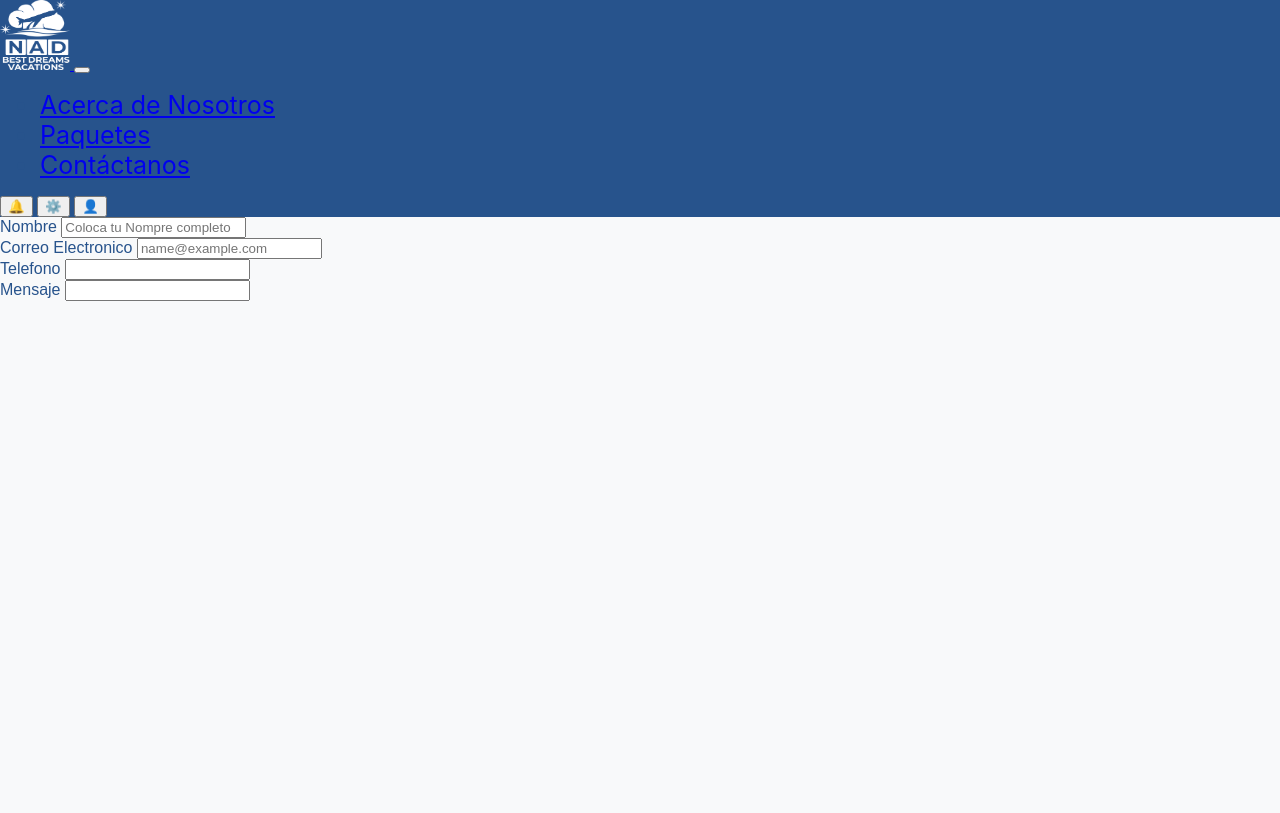
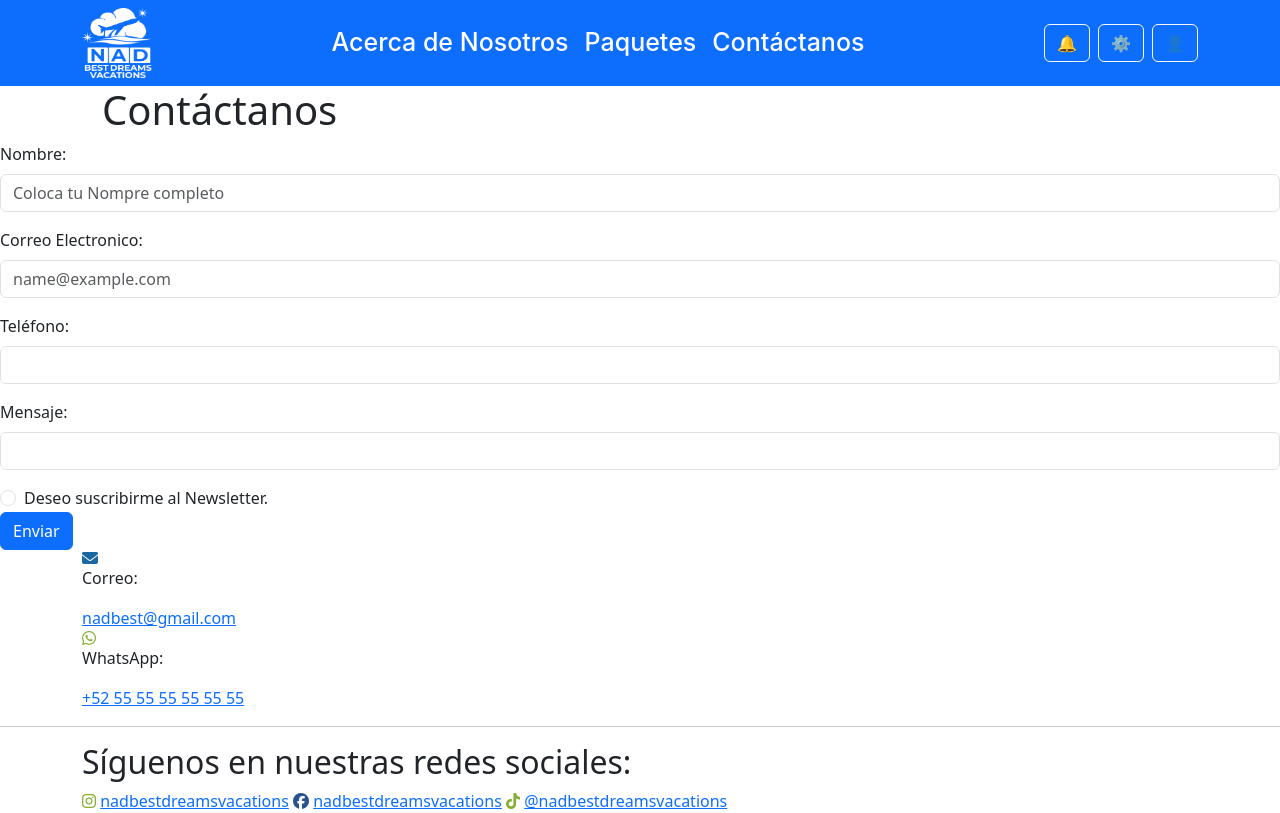
Before and after one commit to Jessicalopez98/Agenciadeviajes, a plain HTML site: page contactanos.html in a window 1280 px wide. Drawn offline with nearby package versions, Linux system fonts and the light colour scheme; files whose address does not match are found by name.

Commit message:
Se añade a HTML los enlaces de contacto

```diff
--- a/contactanos.html
+++ b/contactanos.html
@@ -4,8 +4,15 @@
   <head>
     <meta name="viewport" content="width=device-width, initial-scale=1.0">
 
-    <title> Document using Javascript</title>
+    <title> Contáctanos</title>
     <link rel="stylesheet" href="./css/styles.css">
+    <link href="https://cdn.jsdelivr.net/npm/bootstrap@5.3.7/dist/css/bootstrap.min.css" rel="stylesheet"
+      integrity="sha384-LN+7fdVzj6u52u30Kp6M/trliBMCMKTyK833zpbD+pXdCLuTusPj697FH4R/5mcr" crossorigin="anonymous">
+    <script src="https://cdn.jsdelivr.net/npm/bootstrap@5.3.7/dist/js/bootstrap.bundle.min.js"
+      integrity="sha384-ndDqU0Gzau9qJ1lfW4pNLlhNTkCfHzAVBReH9diLvGRem5+R9g2FzA8ZGN954O5Q"
+      crossorigin="anonymous"></script>
+    <script src="https://kit.fontawesome.com/b093b1a19b.js" crossorigin="anonymous"></script>
+
   </head>
 
 
@@ -55,24 +62,68 @@
       </div>
     </nav>
 
+    <div class="contact-header">
+    <div class="container text-center">
+      <h1 class="contact-title">Contáctanos</h1>
+    </div>
+  </div>
+
+    <!-- Formulario -->
     <div class="mb-3">
-      <label for="exampleFormControlInput1" class="form-label" id="iptName">Nombre</label>
+      <label for="exampleFormControlInput1" class="form-label" id="iptName">Nombre: </label>
       <input type="text" class="form-control" id="iptName" placeholder="Coloca tu Nompre completo">
     </div>
     <div class="mb-3">
-      <label for="exampleFormControlInput1" class="form-label" id="iptEmail">Correo Electronico</label>
+      <label for="exampleFormControlInput1" class="form-label" id="iptEmail">Correo Electronico: </label>
       <input type="email" class="form-control" id="iptEmail" placeholder="name@example.com">
     </div>
     <div class="mb-3">
-      <label for="exampleFormControlInput1" class="form-label" id="iptTelefono">Telefono</label>
+      <label for="exampleFormControlInput1" class="form-label" id="iptTelefono">Teléfono: </label>
       <input type="text" class="form-control" id="iptTelefono">
     </div>
     <div class="mb-3">
-      <label for="exampleFormControlInput1" class="form-label" id="iptMessage">Mensaje</label>
+      <label for="exampleFormControlInput1" class="form-label" id="iptMessage">Mensaje: </label>
       <input type="text" class="form-control" id="iptMessage">
     </div>
+    <div class="form-check">
+      <input class="form-check-input" type="radio" name="radioDefault" id=“checkNewsletter”>
+      <label class="form-check-label" for="radioDefault1">
+        Deseo suscribirme al Newsletter.
+      </label>
+    </div>
+    <button class="btn btn-primary" type="submit">Enviar</button>
+
+    <!-- Enlaces para contácto-->
+    <div class="container">
+      <div id="ctcCorreo" class="col-lg-2">
+        <i class="fa-solid fa-envelope" style="color: #1b67a1;"></i>
+        <p>Correo: </p>
+        <a href="mailto:nadbest@gmail.com">nadbest@gmail.com</a>
+      </div>
+      <div id="ctcWhats">
+        <i class="fa-brands fa-whatsapp" style="color: #87ad35;"></i>
+        <p>WhatsApp: </p> <a href="tel:+52 55 55 55 55 55">+52 55 55 55 55 55 55</a>
+      </div>
+
+    </div>
+    <hr> <!-- Solo coloque esta linea para hacer separación visual, no es necesaria dejarla en el html-->
+    <div class="container" id="textoSiguenos">
+      <h2>Síguenos en nuestras redes sociales:</h2>
+
+      <div id="ctcEnlaces">
+
+        <i class="fa-brands fa-instagram" style="color: #87ad35;"></i>
+        <a href="https://www.instagram.com/nadbestdreamsvacations/">nadbestdreamsvacations</a>
+        <i class="fa-brands fa-facebook" style="color: #28538c;"></i>
+        <a
+          href="https://www.facebook.com/people/nadbestdreamsvacations/61562797629424/?rdid=yd0Fub85H7c3SkhK&share_url=https%3A%2F%2Fwww.facebook.com%2Fshare%2F1LBy2YZcR4%2F">nadbestdreamsvacations</a>
+        <i class="fa-brands fa-tiktok" style="color: #87ae34;"></i>
+        <a href="https://www.tiktok.com/@nadbestdreamsvacations">@nadbestdreamsvacations</a>
+
+      </div>
 
 
+    </div>
 
     <!-- <script src="main.js">Javascript</script> -->
     <script src="main.js">JSMain</script>
```
